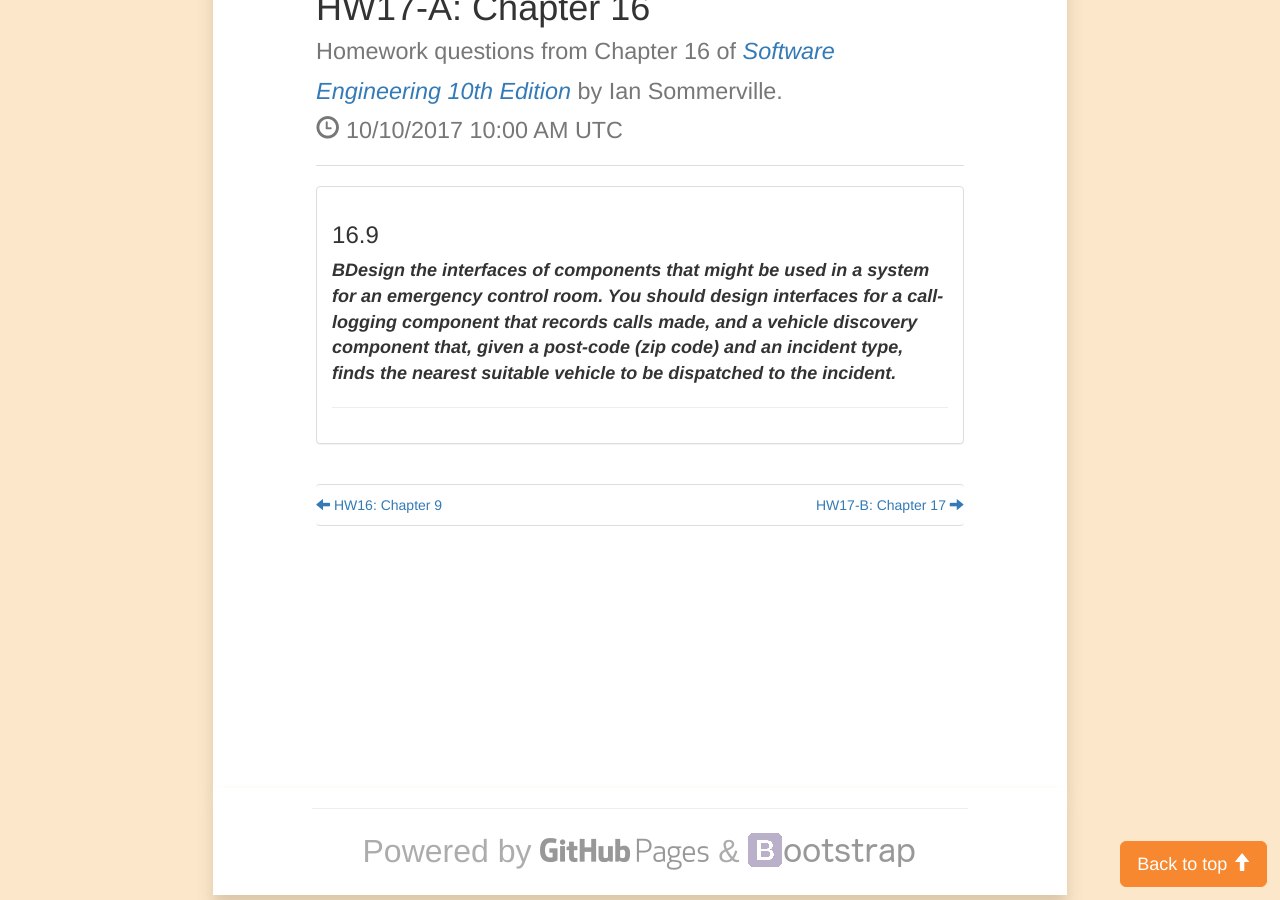
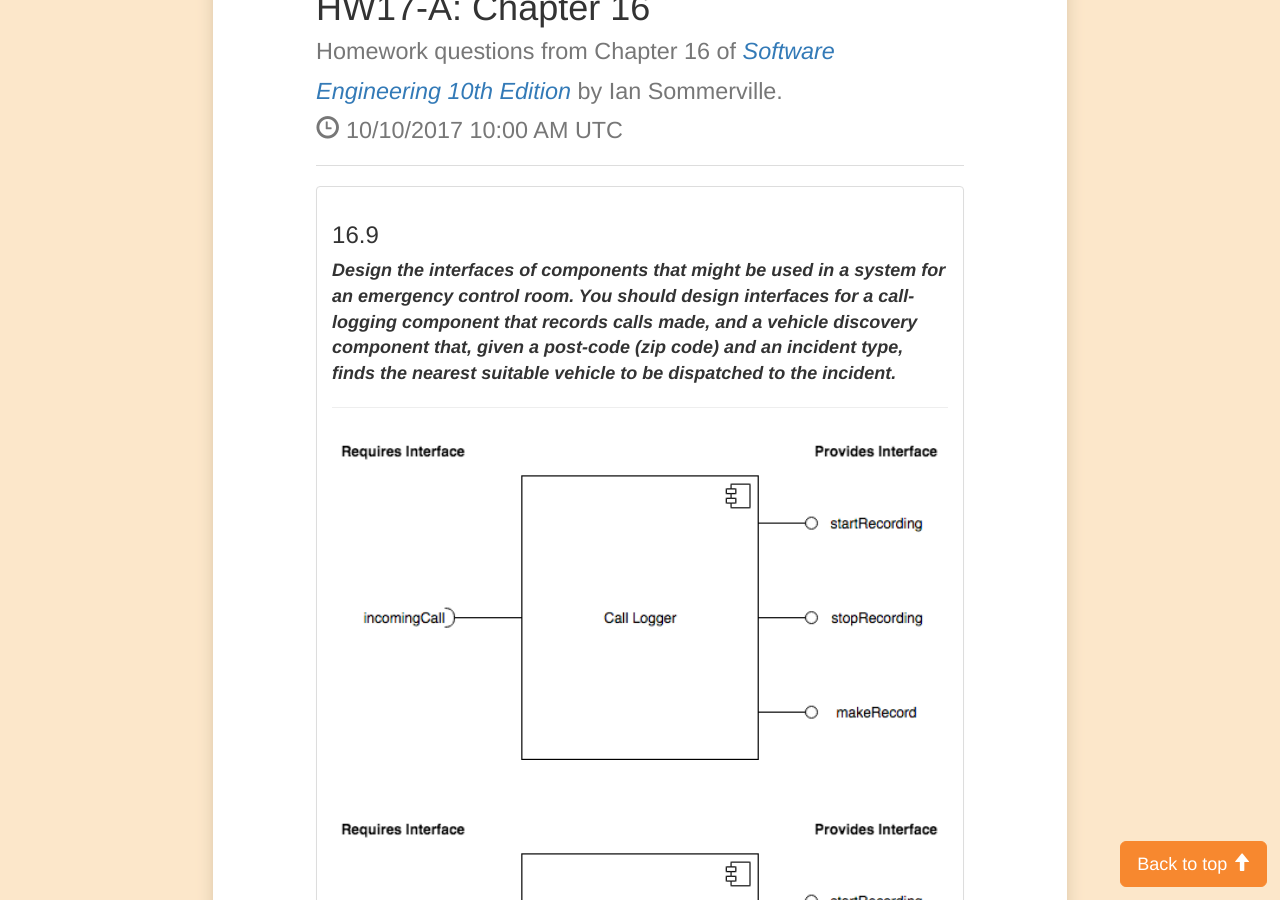
Before and after one commit to kayla-glick/kayla-glick.github.io, a Jekyll site: the page built from portfolio/csci_362_blog/_posts/2017-10-10-hw17a.md, in a window 1280 px wide and 900 px high, scrolled down 239 px. Built offline with Jekyll 4.4.1, drawn with Linux system fonts in a browser that asks for light colours; nearby versions of some CDN libraries; some of the changed text lies outside the part shown.

Commit message:
hw17a and fix blog image links

```diff
--- a/portfolio/csci_362_blog/_posts/2017-10-10-hw17a.md
+++ b/portfolio/csci_362_blog/_posts/2017-10-10-hw17a.md
@@ -7,6 +7,18 @@ category: csci_362_blog
 ---
 
 ### 16.9
-_**BDesign the interfaces of components that might be used in a system for an emergency control room. You should design interfaces for a call-logging component that records calls made, and a vehicle discovery component that, given a post-code (zip code) and an incident type, finds the nearest suitable vehicle to be dispatched to the incident.**_
+_**Design the interfaces of components that might be used in a system for an emergency control room. You should design interfaces for a call-logging component that records calls made, and a vehicle discovery component that, given a post-code (zip code) and an incident type, finds the nearest suitable vehicle to be dispatched to the incident.**_
 
 ---
+
+<img src="/assets/images/csci_362_blog/hw17a_16.9_1.png" class="glowing-link" width="100%" alt="HW17-A - Call Logger Interface">
+
+<br>
+
+<img src="/assets/images/csci_362_blog/hw17a_16.9_1.png" class="glowing-link" width="100%" alt="HW17-A - Vehicle Dispatcher Interface">
+
+<br>
+
+<div class="text-center">
+  <em>Diagrams made with draw.io</em>
+</div>
```
Also changed, not shown: portfolio/csci_362_blog/_posts/2017-09-19-hw10.md (+4 -4 lines), portfolio/csci_362_blog/_posts/2017-09-21-hw11.md (+3 -3 lines), assets/images/csci_362_blog/hw17a_16.9_1.png (added), assets/images/csci_362_blog/hw17a_16.9_2.png (added).
